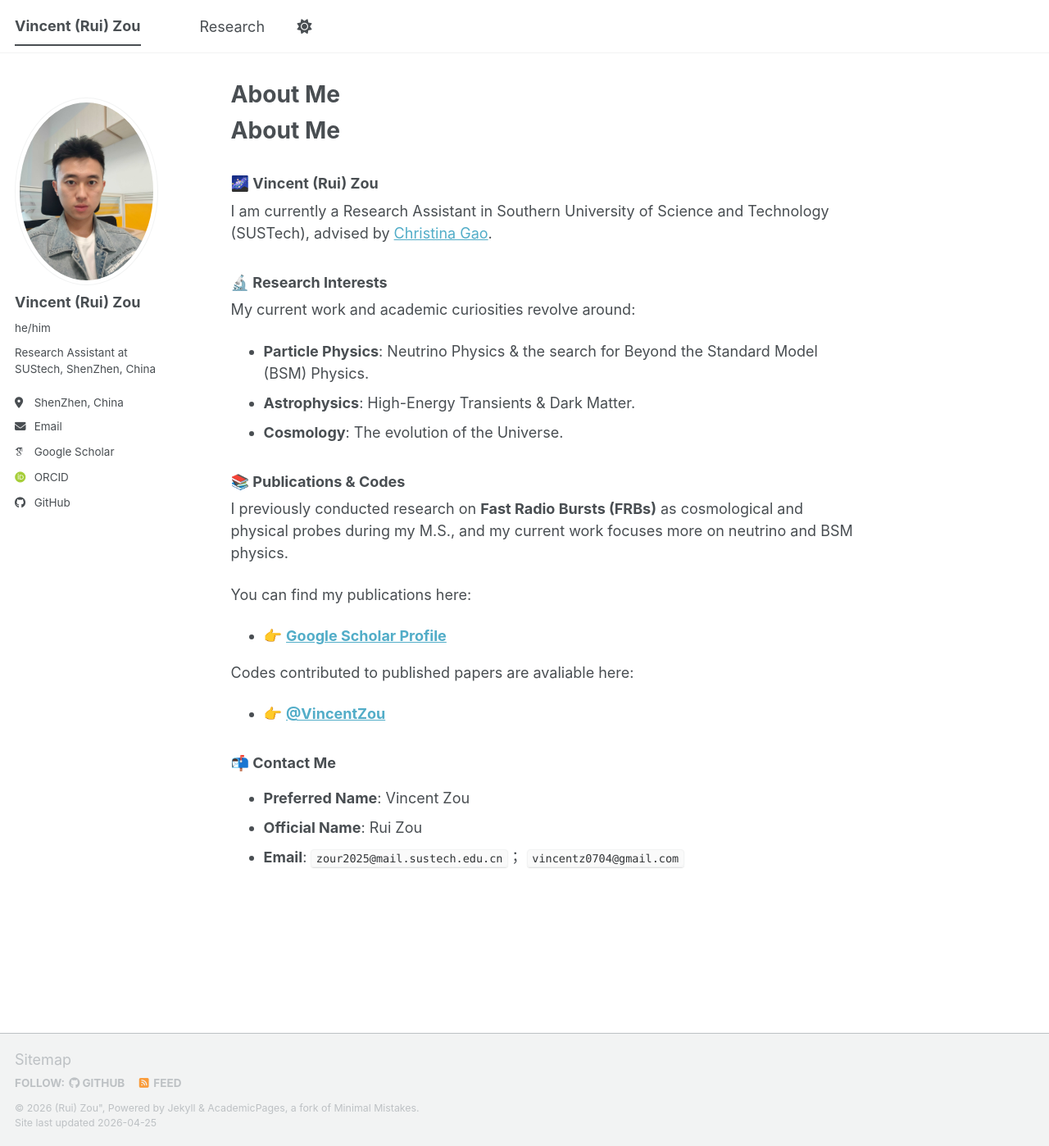
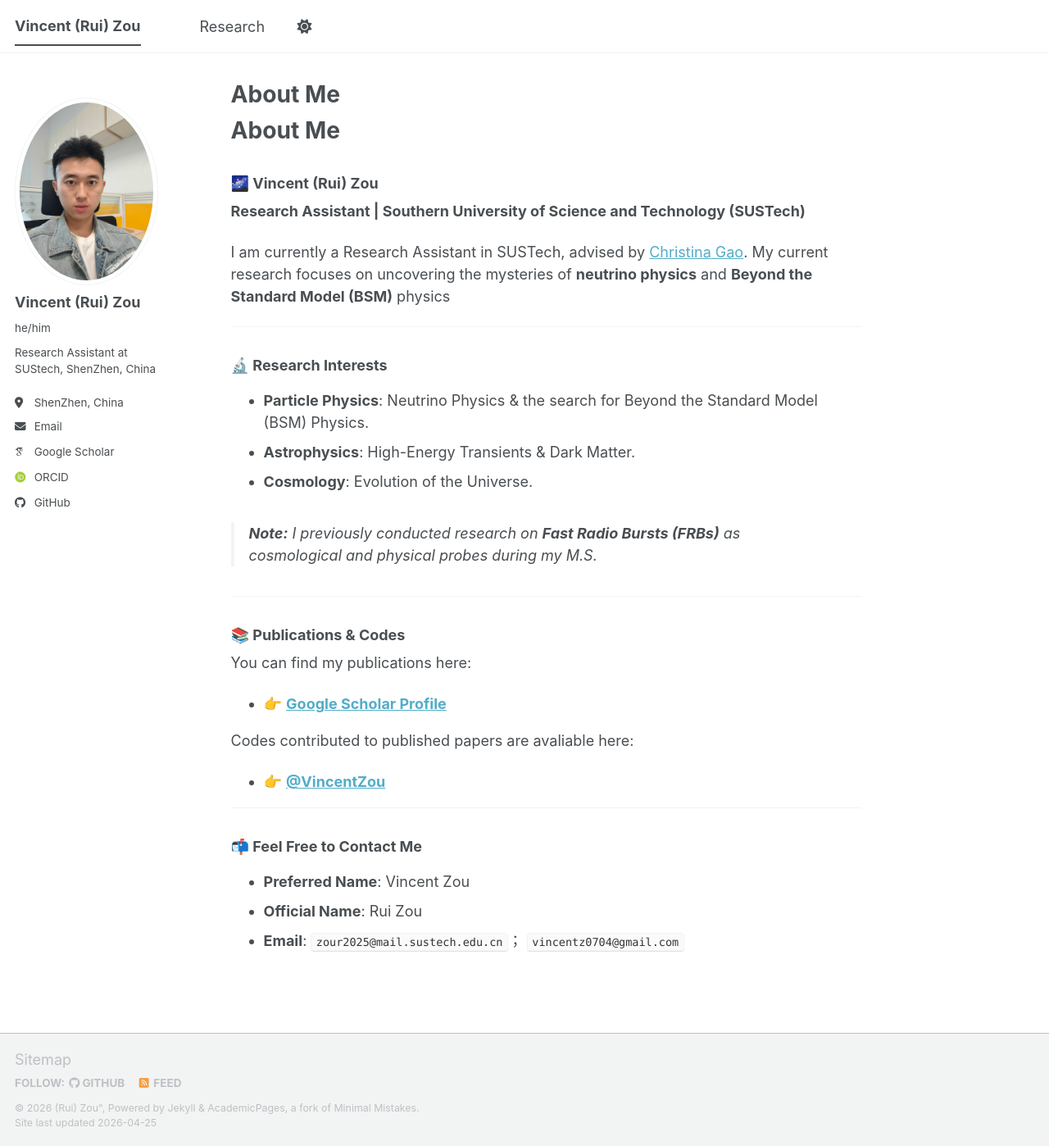
Before and after one commit to Vincent-R-Zou/Vincent-R-Zou.github.io, a Jekyll site: the page built from _pages/about.md, in a window 1280 px wide and 1398 px high. Shown: the whole window at 82% size. Built offline with Jekyll 4.4.1, drawn with Linux system fonts in a browser that asks for light colours; some web fonts are replaced; a script bundle is joined from its source files by our own code; library files that are not in the unit come from our copies.

Commit message:
Update about.md

```diff
--- a/_pages/about.md
+++ b/_pages/about.md
@@ -9,20 +9,23 @@ redirect_from:
 # About Me
 
 ### 🌌 Vincent (Rui) Zou
+**Research Assistant | Southern University of Science and Technology (SUSTech)**
 
-I am currently a Research Assistant in Southern University of Science and Technology (SUSTech), advised by [Christina Gao](https://cygao.com/).
+I am currently a Research Assistant in SUSTech, advised by [Christina Gao](https://cygao.com/). My current research focuses on uncovering the mysteries of **neutrino physics** and **Beyond the Standard Model (BSM)** physics
+
+---
 
 ### 🔬 Research Interests
 
-My current work and academic curiosities revolve around:
-
 * **Particle Physics**: Neutrino Physics & the search for Beyond the Standard Model (BSM) Physics.
 * **Astrophysics**: High-Energy Transients & Dark Matter.
-* **Cosmology**: The evolution of the Universe.
+* **Cosmology**: Evolution of the Universe.
+
+> **Note:** I previously conducted research on **Fast Radio Bursts (FRBs)** as cosmological and physical probes during my M.S.
+
+---
 
 ### 📚 Publications & Codes
-
-I previously conducted research on **Fast Radio Bursts (FRBs)** as cosmological and physical probes during my M.S., and my current work focuses more on neutrino and BSM physics.
 
 You can find my publications here:
 * 👉 **[Google Scholar Profile](https://scholar.google.com/citations?user=LuAOF18AAAAJ&hl=en)**
@@ -30,7 +33,9 @@ You can find my publications here:
 Codes contributed to published papers are avaliable here:
 * 👉 **[@VincentZou](https://github.com/Vincent-R-Zou)**
 
-### 📬 Contact Me
+---
+
+### 📬 Feel Free to Contact Me
 
 * **Preferred Name**: Vincent Zou
 * **Official Name**: Rui Zou
```
